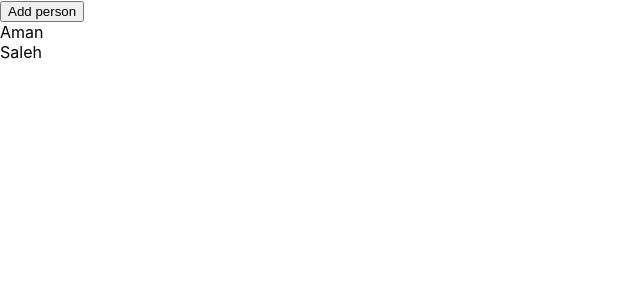
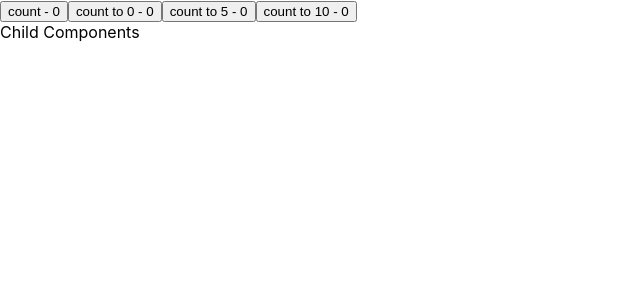
Before and after one commit to AmanSilawat/Course--React-Render-Tutorial, a React (Create React App) app in the folder rendring/: page / in a window 1280 px wide. Shown: the top 300 px of the page, without its empty margins (0-640 px from the left). Built offline with nearby package versions, Linux system fonts and the light colour scheme.

Commit message:
rendring pattern parent-child

```diff
--- a/rendring/src/App.js
+++ b/rendring/src/App.js
@@ -2,12 +2,15 @@
 import ArrayUseState from './components/ArrayUseState';
 // import UseState from './components/UseState';
 // import UseReducer from './components/UseReducer';
-import ObjectUseState from './components/ObjectUseState';
+// import ObjectUseState from './components/ObjectUseState';
+import Parent from './components/parent-child/Parent';
 
 function App() {
   return (
     // <ObjectUseState />
-    <ArrayUseState />
+    // <ArrayUseState />
+
+    <Parent />
   );
 }
 
--- /dev/null
+++ b/rendring/src/components/parent-child/Child.js
@@ -0,0 +1,9 @@
+import React from 'react';
+
+const Child = () => {
+    console.log('Child Render');
+
+    return <div>Child Components</div>;
+}
+
+export default Child;
--- /dev/null
+++ b/rendring/src/components/parent-child/Parent.js
@@ -0,0 +1,20 @@
+import React, { useState } from 'react';
+import Child from './../parent-child/Child';
+
+const Parent = () => {
+    const [count, setCount] = useState(0);
+
+    console.log('Parent render');
+
+    return (
+        <div>
+            <button onClick={() => setCount((prevCount => prevCount + 1))}>count - {count}</button>
+            <button onClick={() => setCount(0)}>count to 0 - {count}</button>
+            <button onClick={() => setCount(5)}>count to 5 - {count}</button>
+            <button onClick={() => setCount(10)}>count to 10 - {count}</button>
+            <Child />
+        </div>
+    )
+}
+
+export default Parent;
```
